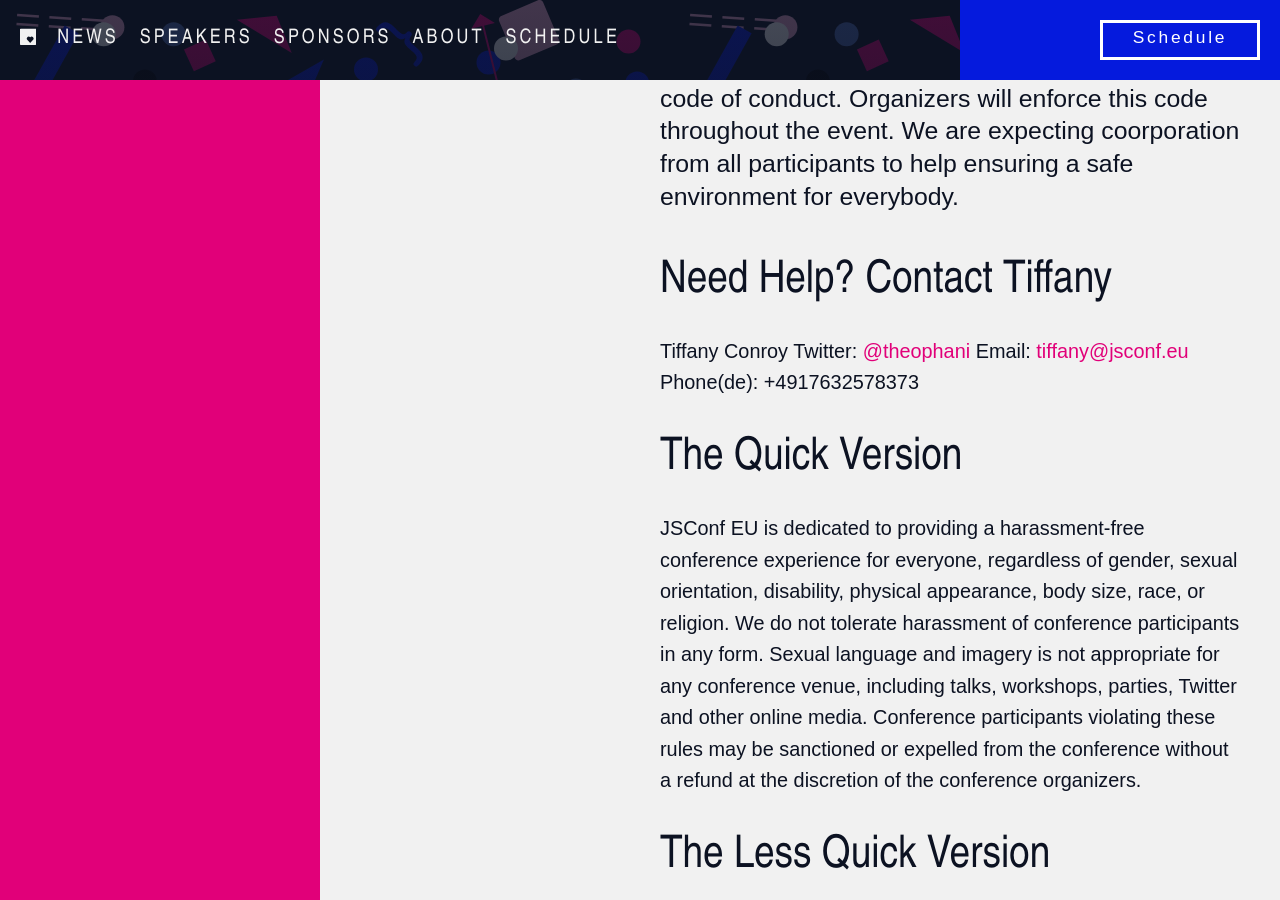
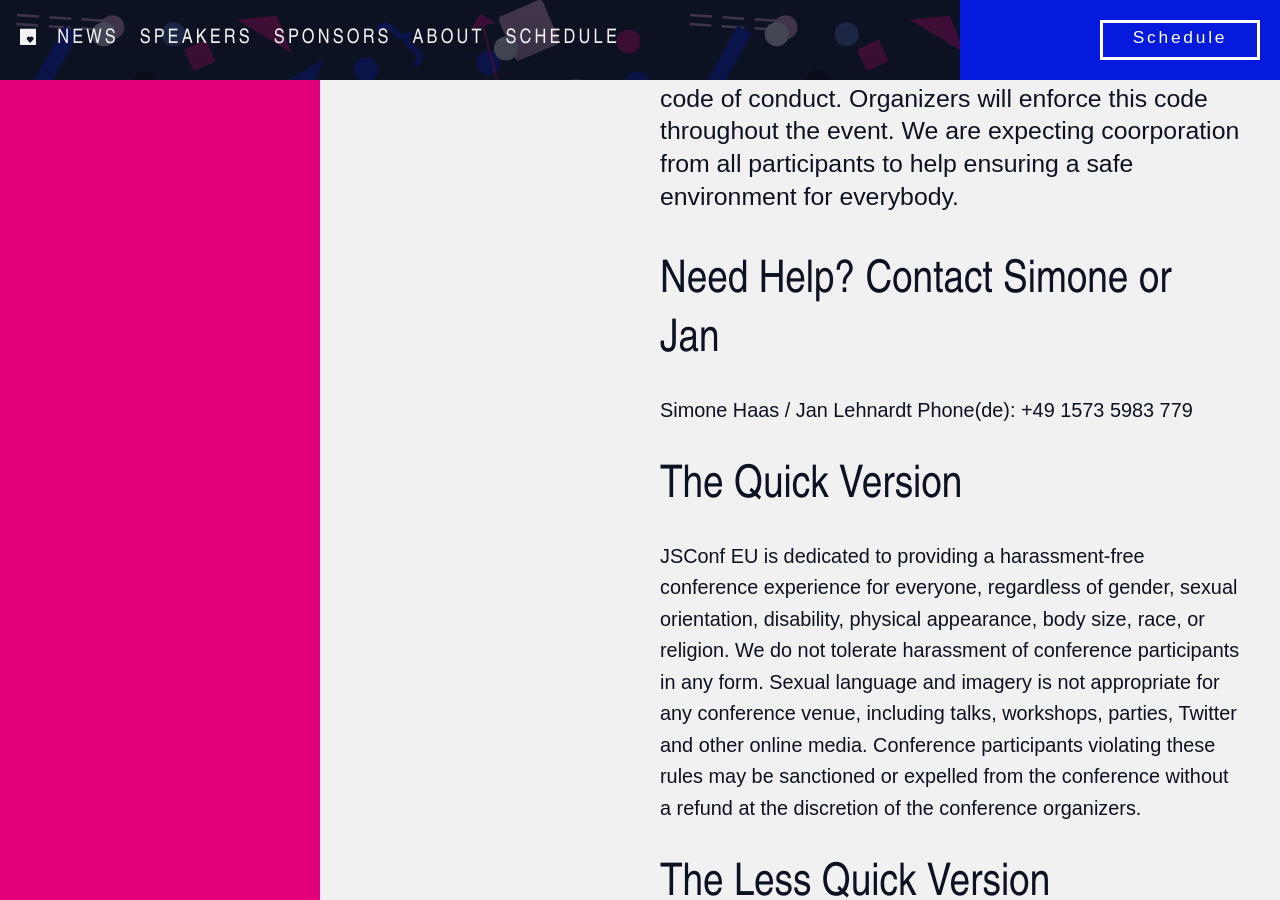
Before and after one commit to jsconf/2017.jsconf.eu, a Jekyll site: the page built from code-of-conduct.md, in a window 1280 px wide and 900 px high, scrolled down 435 px. Built offline with Jekyll 4.4.1, drawn with Linux system fonts in a browser that asks for light colours; nearby versions of some CDN libraries; comment, search, counter and statistics services are not loaded.

Commit message:
fix: update CoC contact

```diff
--- a/code-of-conduct.md
+++ b/code-of-conduct.md
@@ -11,12 +11,10 @@
 
 </div>
 
-## Need Help? Contact Tiffany
+## Need Help? Contact Simone or Jan
 
-Tiffany Conroy
-Twitter: [@theophani](https://twitter.com/theophani)
-Email: [tiffany@jsconf.eu](mailto:tiffany@jsconf.eu)
-Phone(de): +4917632578373
+Simone Haas / Jan Lehnardt
+Phone(de): +49 1573 5983 779
 
 ## The Quick Version
 
```
